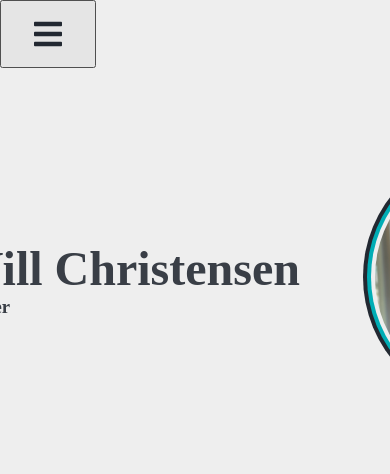
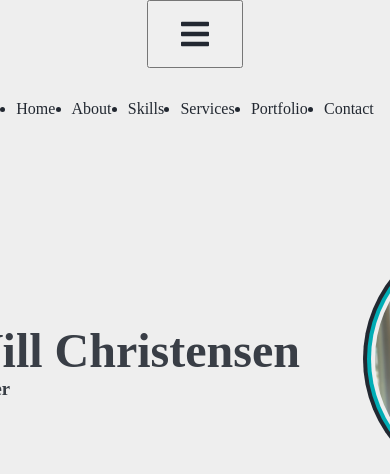
Before and after one commit to willmchristensen/Portfolio, a React (Create React App) app: page / in a window 390 px wide. Shown: the top 474 px of the page. Built offline with nearby package versions, Linux system fonts and the light colour scheme.

Commit message:
mobile-menu

```diff
--- a/public/index.html
+++ b/public/index.html
@@ -10,11 +10,7 @@
       content="Web site created using create-react-app"
     />
     <link rel="apple-touch-icon" href="%PUBLIC_URL%/logo192.png" />
-    <!--
-      manifest.json provides metadata used when your web app is installed on a
-      user's mobile device or desktop. See https://developers.google.com/web/fundamentals/web-app-manifest/
-    -->
-    <link rel="manifest" href="%PUBLIC_URL%/manifest.json" />
+
     <!--
       Notice the use of %PUBLIC_URL% in the tags above.
       It will be replaced with the URL of the `public` folder during the build.
--- a/src/components/NavBar/NavBar.css
+++ b/src/components/NavBar/NavBar.css
@@ -1,8 +1,7 @@
-.navbar-container{
+.navbar{
     display: flex;
-    justify-content: space-between;
-    align-items: center;
-    max-width: 100%;
+    justify-content: space-evenly;
+    padding: 2rem 0;
     background-color: var(--light-grey);
 }
 .navbar-item{
@@ -18,3 +17,19 @@
 .navbar-name{
  font-weight: bolder;
 }
+.mobile-menu{
+    border: 1px solid red;
+}
+.sidebar-container{
+    display: none;
+}
+.mobile-menu-container{
+    display: flex;
+    justify-content: center;
+    width: 100%;
+}
+@media screen and (max-width: 425px) {
+    .sidebar-container{
+        display:block;
+    }
+}
--- a/src/components/NavBar/index.js
+++ b/src/components/NavBar/index.js
@@ -1,15 +1,35 @@
 import './NavBar.css';
 import SideBar from '../SideBar';
+import NavBarItem from '../NavBarItem';
+
+const sideBarItems = [
+    'Home',
+    'About',
+    'Skills',
+    'Services',
+    'Portfolio',
+    'Contact'
+];
 
 function NavBar() {
 
     return (
         <nav>
-            <ul
-                className='navbar-container'
-            >
+            <div className="mobile-menu-container">
                 <SideBar />
-           </ul>
+            </div>
+            <ul className="navbar">
+                {
+                    sideBarItems.map((item,index) => {
+                        return(
+                            <NavBarItem
+                                key={index}
+                                item={item}
+                            />
+                        )
+                    })
+                }
+            </ul>
         </nav>
     )
 }
--- /dev/null
+++ b/src/components/NavBarItem/index.js
@@ -0,0 +1,9 @@
+function NavBarItem({item}){
+    return(
+        <li className="navbar-item-container">
+            {item}
+        </li>
+    )
+}
+
+export default NavBarItem;
--- a/src/components/SideBar/index.js
+++ b/src/components/SideBar/index.js
@@ -20,14 +20,7 @@ const sideBarIcons = [
     <i class="fas fa-code-branch"></i>,
     <i class="fas fa-address-book"></i>
 ]
-const sideBarIconClassNames = [
-    'fas fa-home',
-    'fas fa-id-card',
-    'fas fa-sliders-h',
-    'fas fa-project-diagram',
-    'fas fa-code-branch',
-    'fas fa-address-book'
-]
+
 
 function SideBar() {
     const [showMenu, setShowMenu] = useState(false);
@@ -43,9 +36,7 @@ function SideBar() {
                 !sidebarRef.current.contains(event.target) ||
                 event.target.className ===  'sidebar-item-icon' ||
                 event.target.className === 'sidebar-item-text' ||
-                event.target.className === 'sidebar-item' ||
-                sideBarIconClassNames.includes(event.target.className)
-                ) {
+                event.target.className === 'sidebar-item') {
                 closeMenu();
             }
         }
@@ -55,9 +46,8 @@ function SideBar() {
         }
     }, [sidebarRef]);
 
-
     return (
-        <>
+        <div className='sidebar-container'>
             <Hamburger showMenu={showMenu} setShowMenu={setShowMenu} />
             <ul className={menuClassName} ref={sidebarRef}>
                 {
@@ -72,7 +62,7 @@ function SideBar() {
                     })
                 }
             </ul>
-        </>
+        </div>
     )
 }
 
```
